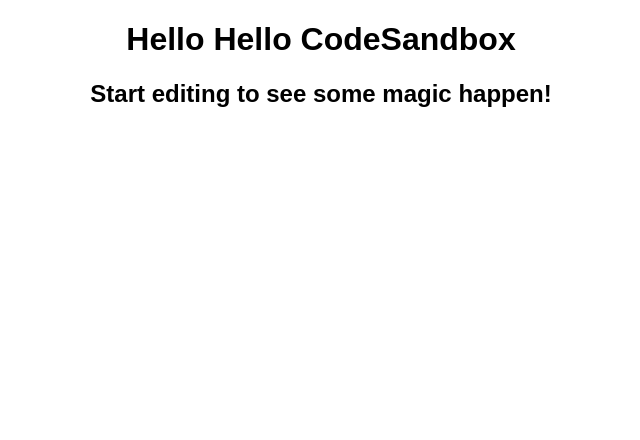
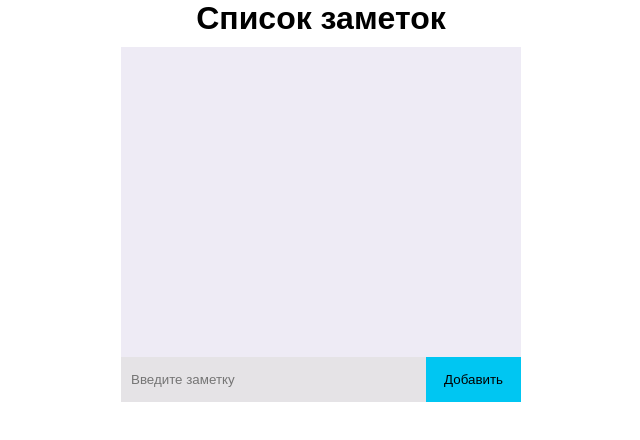
Before and after one commit to serhii1992/smart-list, a React (Create React App) app: page / in a window 1280 px wide. Shown: the top 440 px of the page, without its empty margins (319-959 px from the left). Built offline with nearby package versions, Linux system fonts and the light colour scheme.

Commit message:
added note

```diff
--- a/src/App.js
+++ b/src/App.js
@@ -1,10 +1,11 @@
 import "./styles.css";
+import List from "./components/List";
 
 export default function App() {
   return (
     <div className="App">
-      <h1>Hello Hello CodeSandbox</h1>
-      <h2>Start editing to see some magic happen!</h2>
+      <h1 className="App__title">Cписок заметок</h1>
+      <List />
     </div>
   );
 }
--- /dev/null
+++ b/src/components/Button.jsx
@@ -0,0 +1,7 @@
+export default function Button(props) {
+  return (
+    <>
+      <button className="form-submit__btn">{props.children}</button>
+    </>
+  );
+}
--- /dev/null
+++ b/src/components/FormSubmit.jsx
@@ -0,0 +1,27 @@
+import Button from "./Button";
+import { useState } from "react";
+
+export default function FormSubmit({ addItemList }) {
+  const [textImput, setTextImput] = useState("");
+
+  const handelSubmit = (e) => {
+    e.preventDefault();
+    addItemList(textImput);
+    setTextImput("");
+  };
+
+  return (
+    <>
+      <form onSubmit={handelSubmit} className="form-submit">
+        <input
+          type="text"
+          placeholder="Введите заметку"
+          value={textImput}
+          onChange={(e) => setTextImput(e.target.value)}
+          className="form-submit__input"
+        />
+        <Button>Добавить</Button>
+      </form>
+    </>
+  );
+}
--- /dev/null
+++ b/src/components/List.jsx
@@ -0,0 +1,40 @@
+import FormSubmit from "./FormSubmit";
+import { useState } from "react";
+
+export default function List() {
+  const [list, setList] = useState([]);
+
+  const addItemList = (value) => {
+    setList([...list, { value }]);
+  };
+
+  const removeItemList = (elem) => {
+    let result = list.filter((e) => {
+      return e.value !== elem.value;
+    });
+    setList(result);
+  };
+
+  return (
+    <>
+      <ul className="list">
+        {list.map((elem, index) => {
+          return (
+            <li key={index}>
+              {elem.value}
+              <span
+                className="removeElement"
+                onClick={(index) => {
+                  removeItemList(elem);
+                }}
+              >
+                <div className="close"></div>
+              </span>
+            </li>
+          );
+        })}
+      </ul>
+      <FormSubmit addItemList={addItemList} />
+    </>
+  );
+}
--- a/src/styles.css
+++ b/src/styles.css
@@ -1,4 +1,86 @@
+* {
+  margin: 0;
+  padding: 0;
+}
+
 .App {
   font-family: sans-serif;
+  width: 400px;
+  margin: 0 auto;
+  min-height: 400px;
+}
+
+.App__title {
   text-align: center;
+  margin: 0;
 }
+
+.list {
+  margin-top: 10px;
+  padding: 5px;
+  min-height: 300px;
+  background: #eeebf5;
+}
+.list li {
+  position: relative;
+  list-style: none;
+  margin: 15px;
+  background: #a1b8ff;
+  padding: 5px 15px 5px 5px;
+}
+
+.removeElement {
+  cursor: pointer;
+  display: block;
+  height: 20px;
+  width: 20px;
+  position: absolute;
+  z-index: 10;
+  top: 50%;
+  right: 10px;
+  transform: translateY(-50%);
+}
+.close {
+  height: 100%;
+  position: relative;
+}
+
+.close::after,
+.close::before {
+  content: "";
+  position: absolute;
+  z-index: 100;
+  display: block;
+  width: 100%;
+  height: 2px;
+  right: 0;
+  border-radius: 5px;
+  top: 50%;
+  transform: translateY(-50%);
+  background: black;
+}
+
+.close::after {
+  transform: rotate(45deg);
+}
+
+.close::before {
+  transform: rotate(-45deg);
+}
+
+.form-submit {
+  display: flex;
+}
+
+.form-submit__input {
+  border: none;
+  background: #e5e3e6;
+  padding: 15px 10px;
+  width: 75%;
+}
+
+.form-submit__btn {
+  border: none;
+  background: #00c6f2;
+  width: 25%;
+}
```
Also changed, not shown: 1 other file (tests, documents, lock files or other folders).
